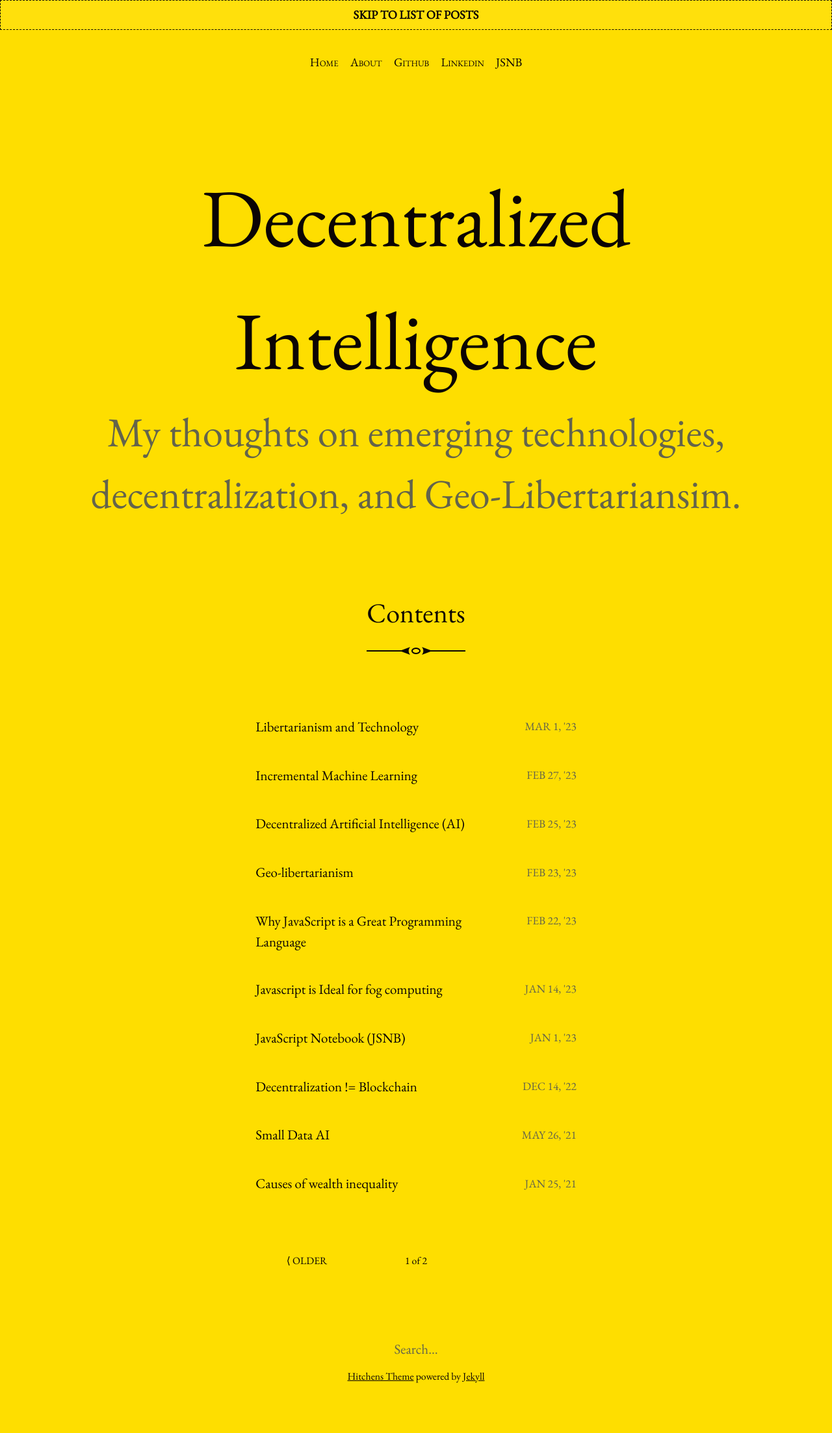
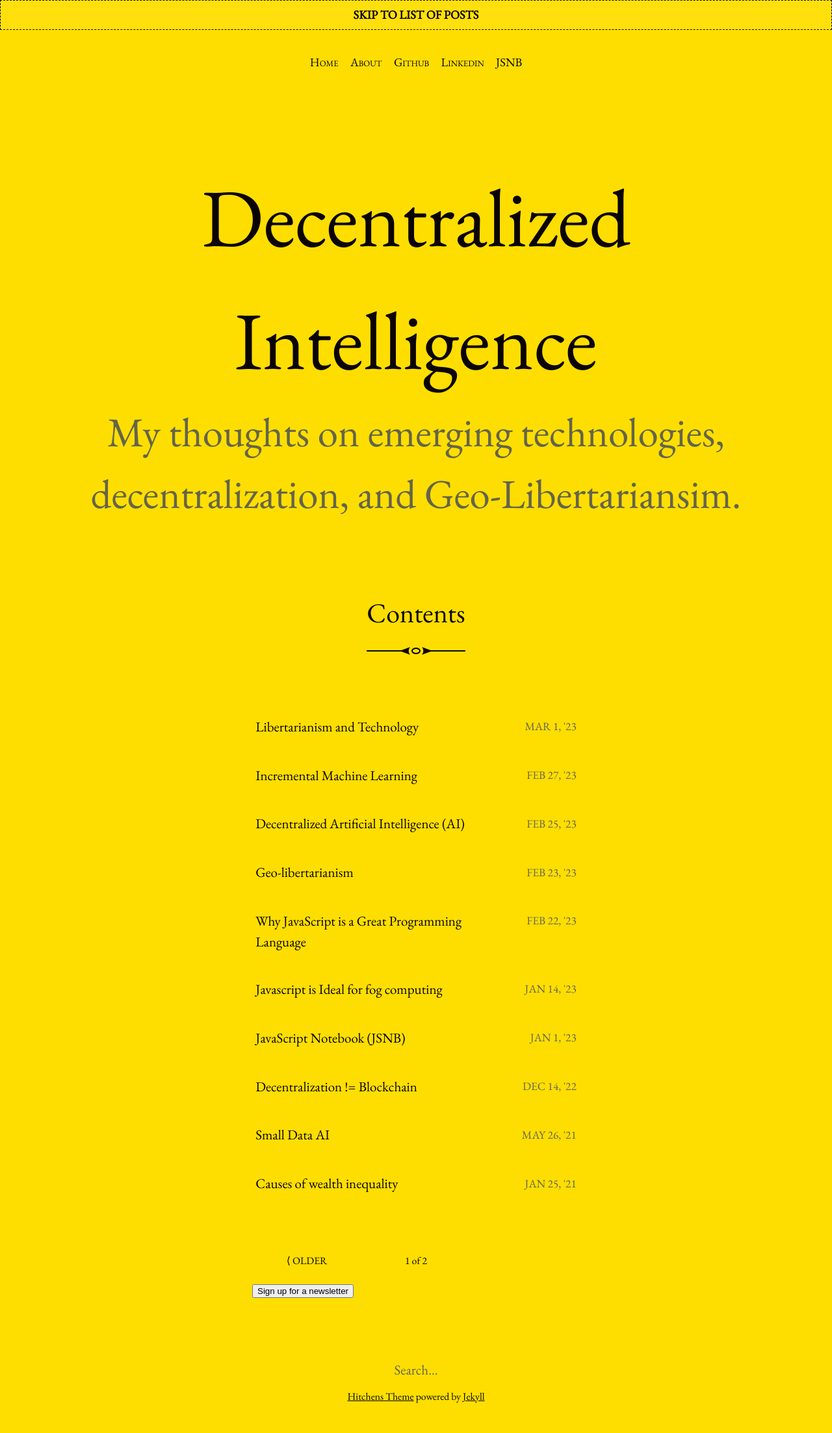
Before and after one commit to gopi-suvanam/gopi-suvanam.github.io, a Jekyll site: the page built from index.html, in a window 1280 px wide. Shown: the whole page at 65% size. Built offline with Jekyll 4.4.1, drawn with Linux system fonts in a browser that asks for light colours; the list of posts is cut into pages by our own code; before the commit the page ends 2174 px from its top, so only the background shows below that.

Commit message:
Update home.html

```diff
--- a/_layouts/home.html
+++ b/_layouts/home.html
@@ -67,6 +67,6 @@ layout: default
     </ul>
 
   {% endif %}
-
+    <a href="https://forms.gle/o8GEgAXLVaTJ3iti8"> <button>Sign up for a newsletter</button> </a>
 
 </main>
```
